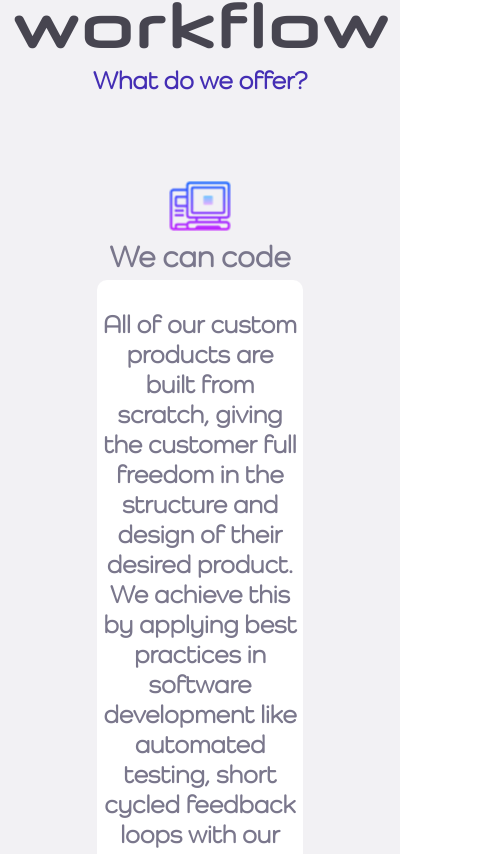
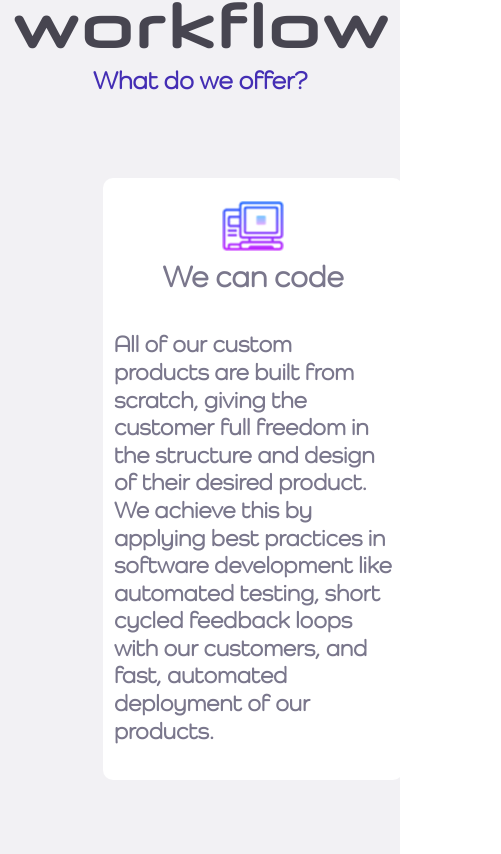
Before and after one commit to Zephyr-IT/company-website, a React (Create React App) app in the folder frontend/: page / in a window 390 px wide. Shown: the part 1310-2164 px from the top of the page, 501 px wide, since content can reach past the window. Built offline with nearby package versions, Linux system fonts and the light colour scheme.

Commit message:
responsive styling fixes

```diff
--- a/frontend/src/components/home/workflow/workflow.css
+++ b/frontend/src/components/home/workflow/workflow.css
@@ -31,23 +31,21 @@
 
 .text-info {
   font-family: "Como";
-  text-align: center;
+  text-align: left;
   vertical-align: text-top;
-  font-size: 25px;
+  font-size: 23px;
   color: rgb(122, 119, 140);
   line-height: 1.2;
   padding: 3%;
-
-  background: white;
-  border-radius: 10px;
 }
 
 .tableCol {
   max-width: 350px;
-  min-width: 200px;
-  width: auto;
-  margin-right: 40px;
-  margin-left: 40px;
+  min-width: 300px;
+  margin: 3rem;
+  background: white;
+  border-radius: 10px;
+  padding-top: 20px;
 }
 
 #tableAlign {
@@ -58,5 +56,12 @@
 .flexTable {
   display: flex;
   flex-wrap: wrap;
-  padding: 3rem;
+  padding-left: 3rem;
+  padding-right: 3rem;
+  justify-content: center;
 }
+
+#formLink {
+  text-decoration: none;
+  color: rgb(68, 46, 180);
+}
```
